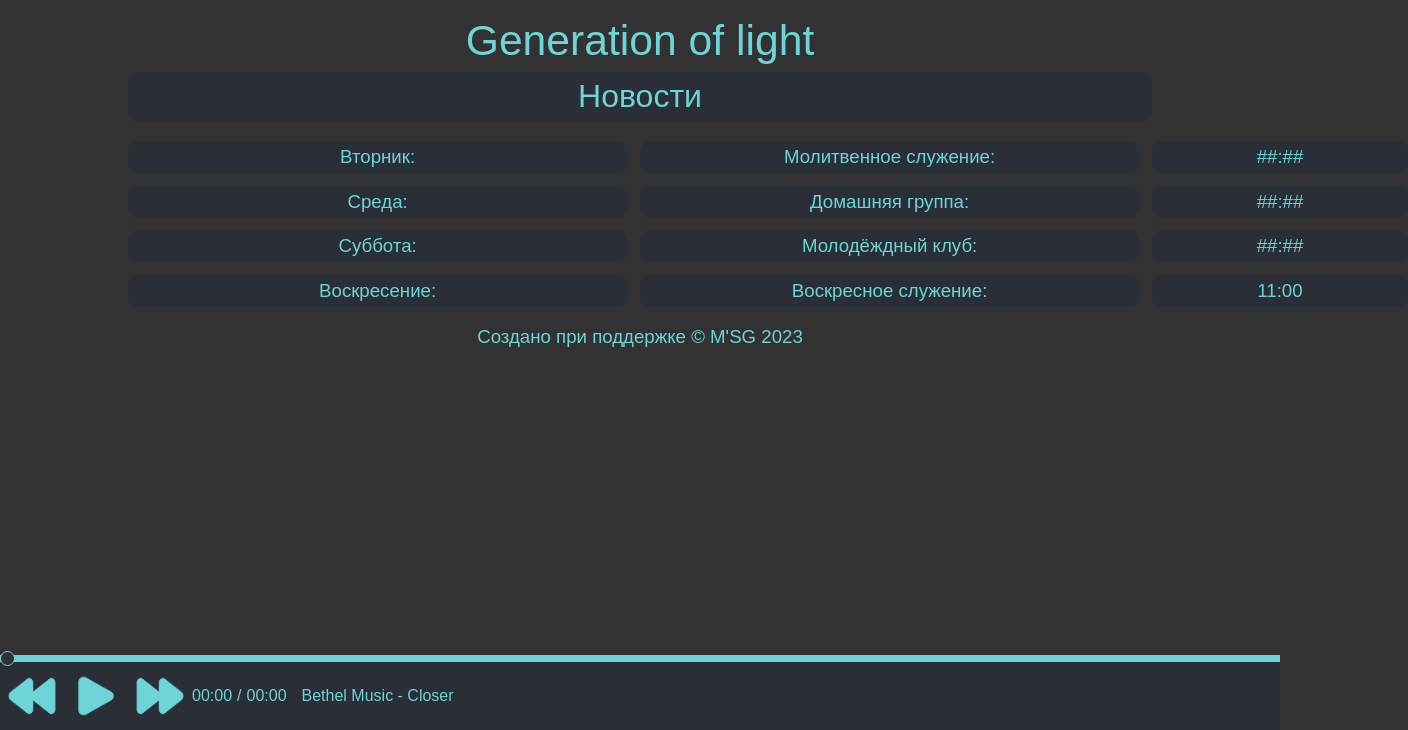
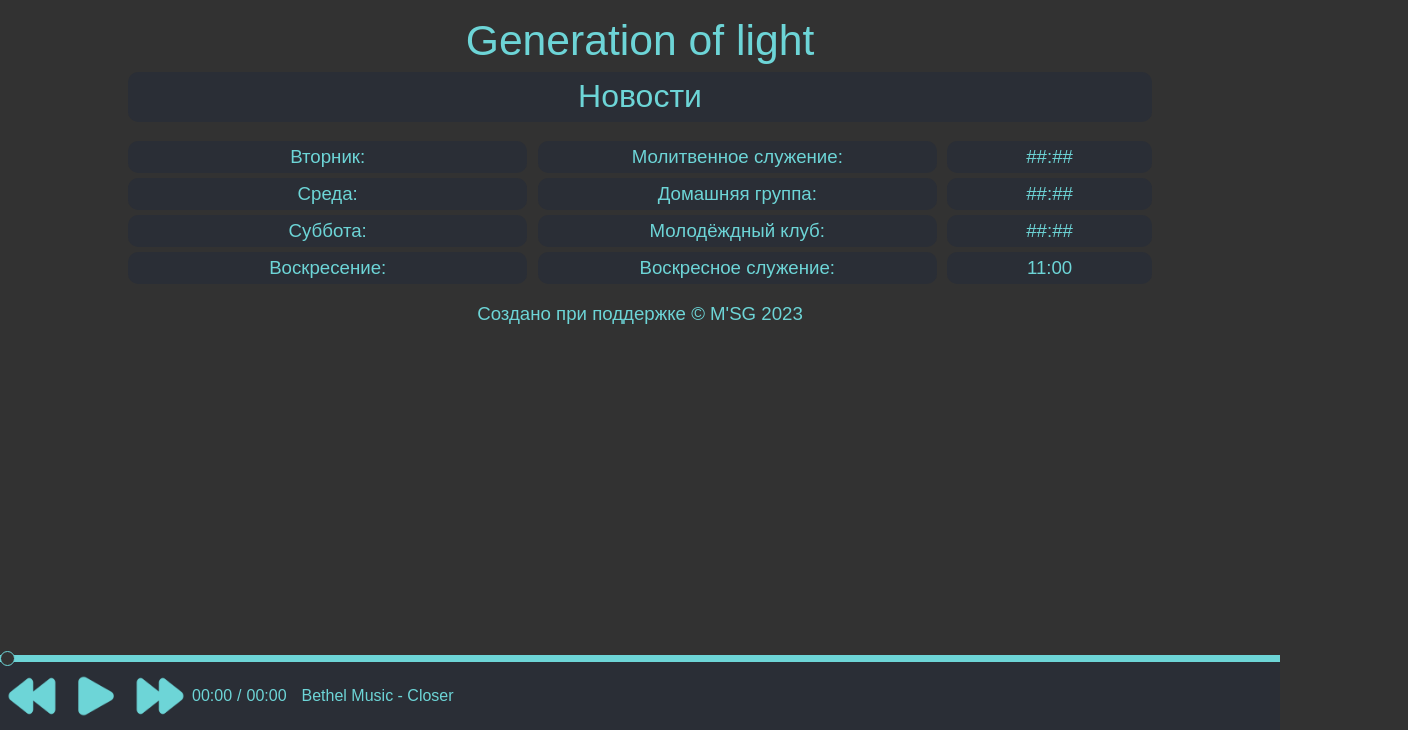
Before and after one commit to illya-s/Generation_of_light, a plain HTML site: page index.html in a window 1280 px wide. Shown: the part 70-800 px from the top of the page, 1408 px wide, since content can reach past the window. Drawn offline with Linux system fonts and the light colour scheme.

Commit message:
Update main.css

```diff
--- a/css/main.css
+++ b/css/main.css
@@ -73,8 +73,8 @@ main {
 	width: var(--main-bl);
 	margin: 1.5% 0 0 0;
 	display: grid;
-	grid-gap: 1vw;
-	grid-template-columns: 39vw 39vw 20vw;
+	grid-gap: 5px 1%;
+	grid-template-columns: 39% 39% 20%;
 }
 .news_days p {
   display: flex;
```
